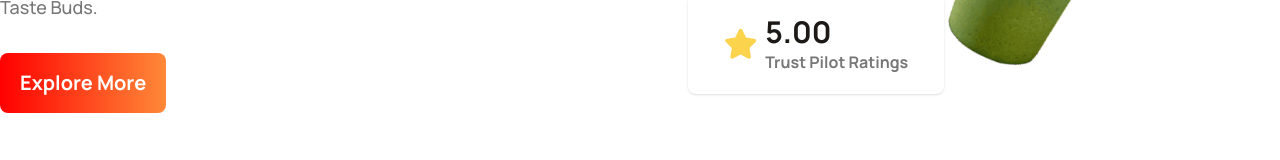
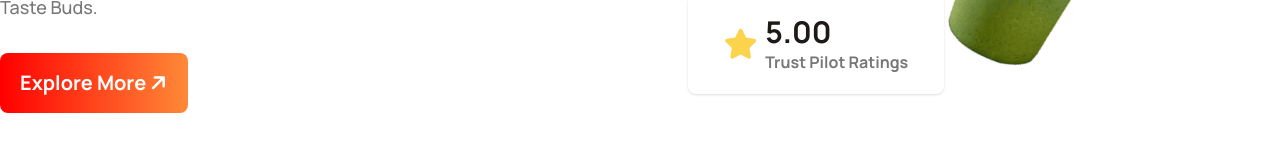
Before and after one commit to mdsumonali372/tea-house, a plain HTML site: page index.html in a window 1280 px wide. Shown: the part 331-491 px from the top of the page. Drawn offline with nearby package versions, Linux system fonts and the light colour scheme.

Commit message:
btn icon update

```diff
--- a/index.html
+++ b/index.html
@@ -49,6 +49,7 @@
               class="bg-gradient-to-r from-[#FF0000] to-[#FF8938] text-white text-xl font-bold px-5 py-4 rounded-lg font-ManRope"
             >
               <a href="#">Explore More</a>
+              <i class="fa-solid fa-arrow-right -rotate-45"></i>
             </button>
           </div>
           <div class="md:w-1/2 relative">
```
